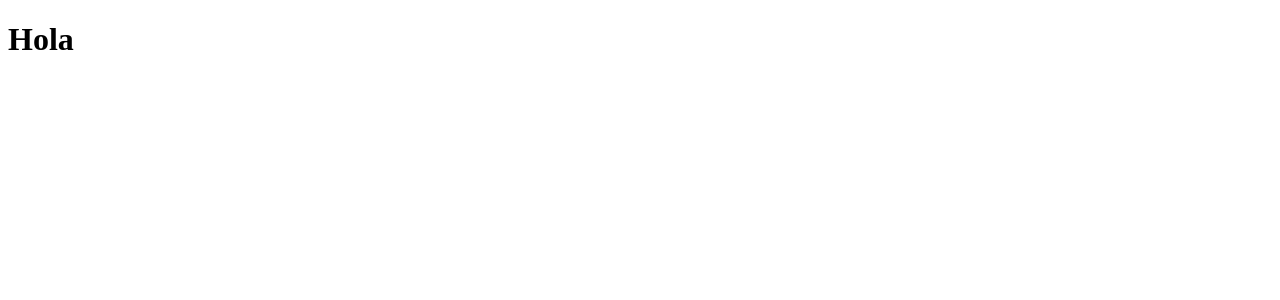
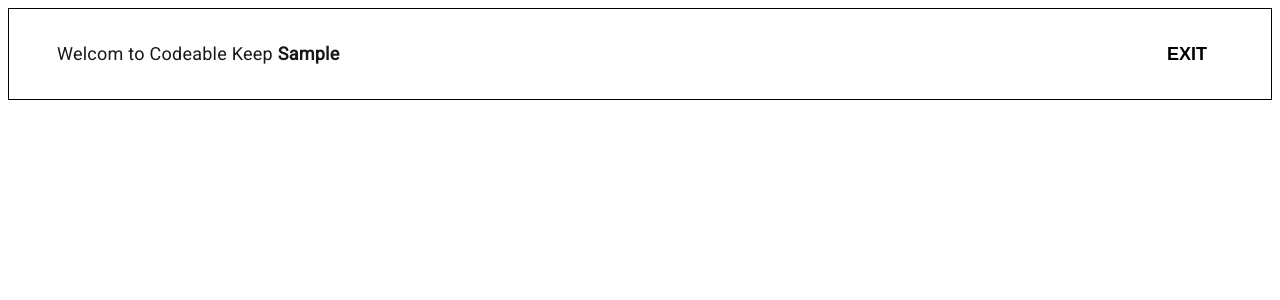
Before and after one commit to XFernando43/Notes_Web_React, a React (Vite) app: page / in a window 1280 px wide. Both pictures are taken after typing "Sample" into the empty fields and a click on the button "Enter". Shown: the top 300 px of the page. Built offline with nearby package versions, Linux system fonts and the light colour scheme.

Commit message:
funciona pero no me convence

```diff
--- a/src/componentes/App/AppIndex.jsx
+++ b/src/componentes/App/AppIndex.jsx
@@ -1,24 +1,36 @@
 import LoggingComponent from "../Loggin/loggin.component";
+import HeaderComponent from "../commons/header/header.component";
 import React from "react";
 export default function AppIndex(){
     const [username, setUsername] = React.useState('');
 
     React.useEffect(()=>{
-        window.localStorage.setItem('username',username);
+        const storedUsername = window.localStorage.getItem('username');
+        if (storedUsername) {
+            setUsername(storedUsername);
+        }
     },[username]);
+
+    React.useEffect(() => {
+        if (username) {
+            window.localStorage.setItem('username', username);
+        }
+    }, [username]);
+
 
     function updateUsername(value){
         setUsername(value);
     }
+
 
     return (
         <div>
 
         {
             username?(
-                <h1>Hola</h1>
+                <HeaderComponent username = {username}/>
             ):(
-            <LoggingComponent updateUsername={updateUsername} />
+                <LoggingComponent updateUsername={updateUsername} />
             )
         }
 
--- a/src/componentes/Loggin/loggin.style.css
+++ b/src/componentes/Loggin/loggin.style.css
@@ -46,6 +46,7 @@
 }
 
 .input{
+    width: 241px;
     border-radius: 9px;
     padding: 8px 16px;
     border: 2px solid black;
@@ -54,11 +55,7 @@
 .button{
     padding: 8px 16px;
     width: 241px;
-    background-color: black;
-    color: white;
+    background-color: black !important;
+    color: white !important;
     border-radius: 16px;
 }
-
-.button:hover{
-    background-color: hsl(0, 0%, 45%);
-}
--- a/src/componentes/commons/header/header.component.jsx
+++ b/src/componentes/commons/header/header.component.jsx
@@ -1,8 +1,21 @@
-import styles from 'header.style.css'
-export default function header(){
+import './header.style.css';
+
+
+export default function HeaderComponent({username}){
+
+    function onExit(){
+        window.localStorage.clear();
+    }
+
     return(
-        <div>
+        <header className='header'>
+                <h2 className='header__title'>Welcom to Codeable Keep <strong> {username} </strong></h2>
+                <button className='header__button' onClick={()=>{
+                    onExit();
+                }}>
+                    <label htmlFor="">EXIT</label>
+                </button>
 
-        </div>
+        </header>
     );
 }
--- a/src/componentes/commons/header/header.style.css
+++ b/src/componentes/commons/header/header.style.css
@@ -0,0 +1,29 @@
+.header{
+    display: flex;
+    padding: 16px 48px;
+    flex-direction: row;
+    justify-content: space-between;
+
+    border: 1px solid black;
+}
+
+.header__title{
+    color: #18181B;
+    font-family: Roboto;
+    font-size: 18px;
+    font-style: normal;
+    font-weight: 400;
+    line-height: 28px; /* 155.556% */
+    letter-spacing: 0.25px;
+}
+
+.header__button{
+    padding: 8px 16px;
+    font-size: 18px;
+    font-weight: 700;
+    line-height: 18px; /* 100% */
+    color: black;
+    background: none;
+    border: none;
+    cursor: pointer;
+}
```
